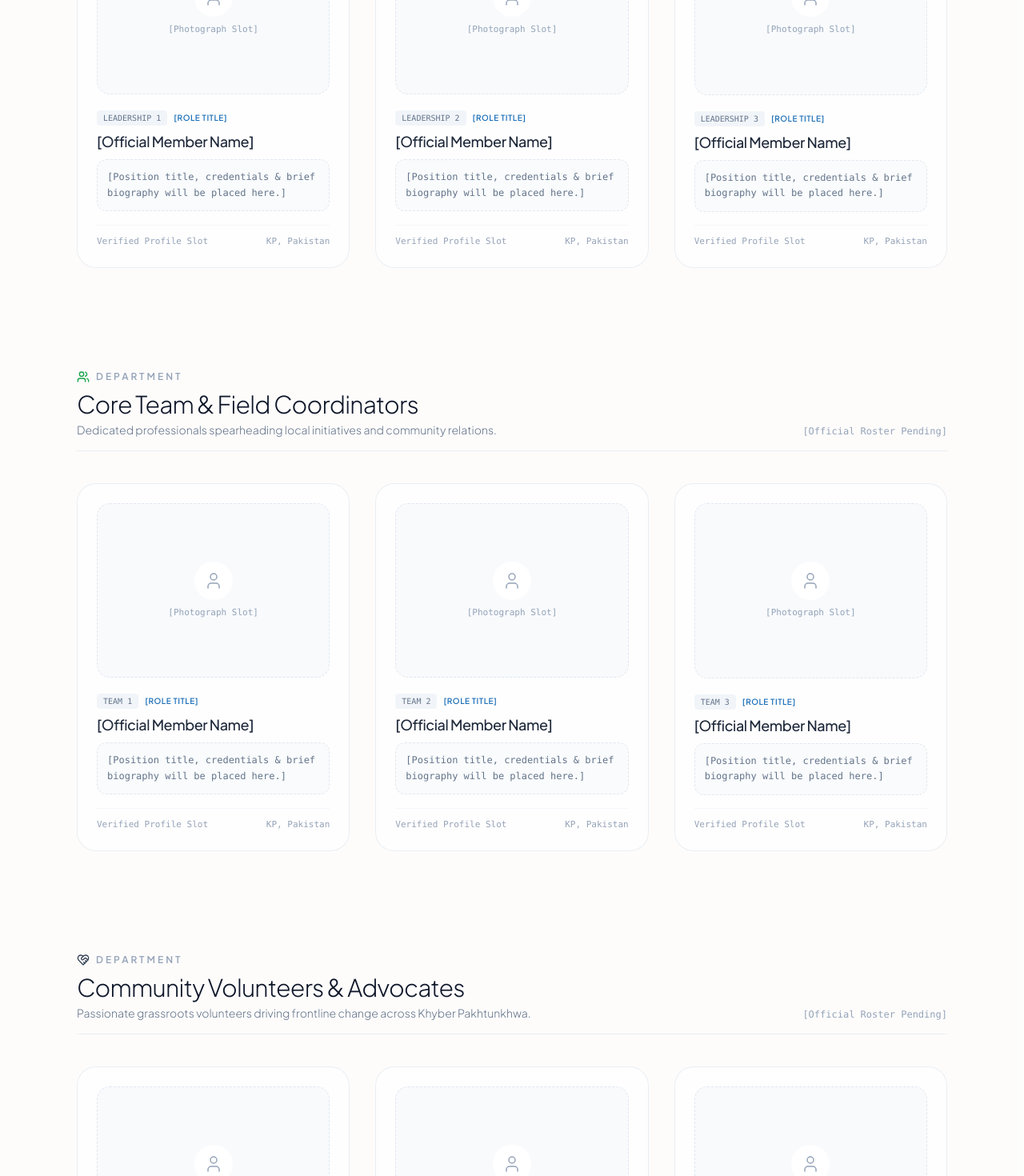
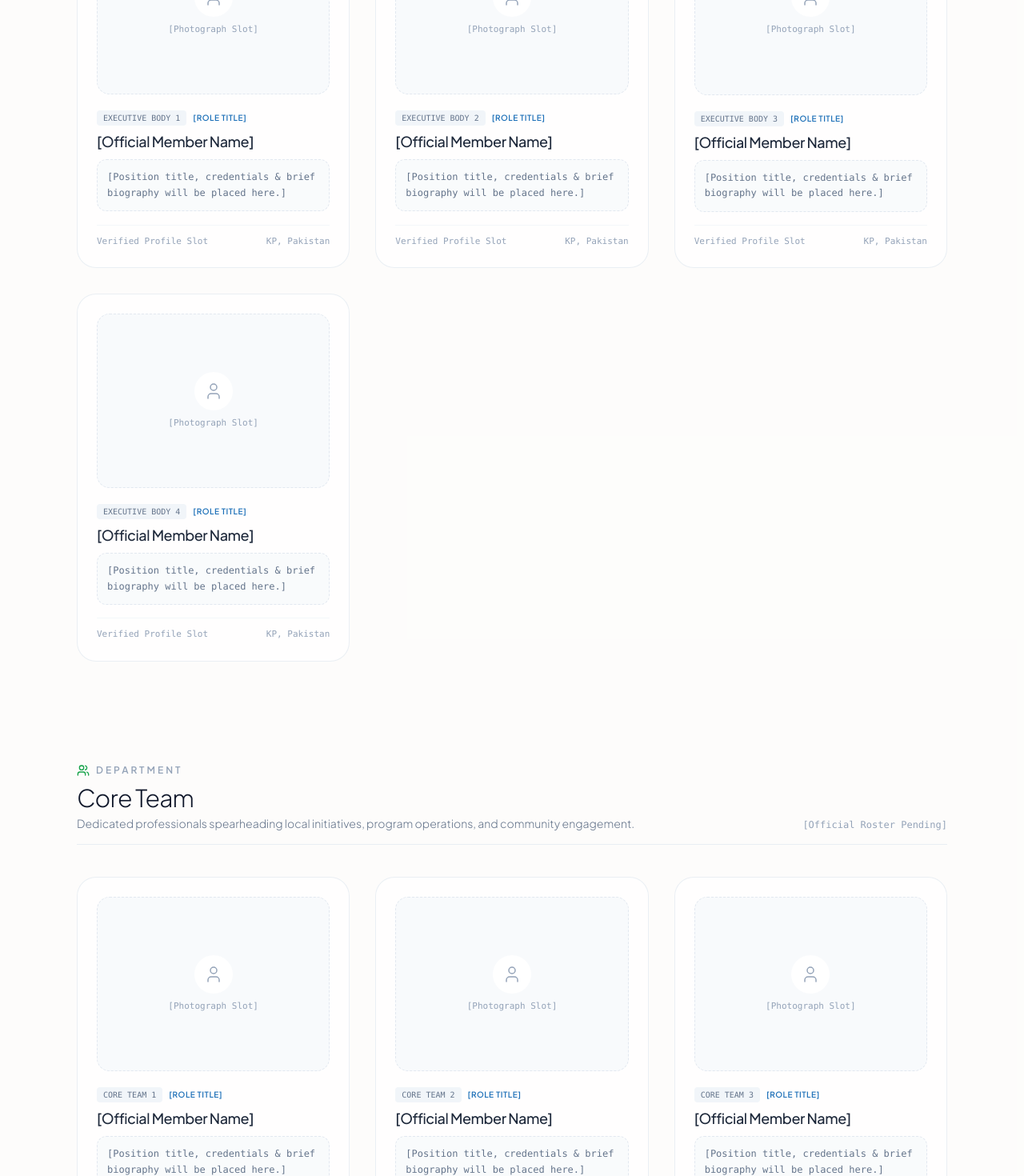
Before and after one commit to hafeezahmadyt/Hope-Together-WEB, a React (Vite) app: page /team in a window 1280 px wide. Shown: the part 980-2450 px from the top of the page at 80% size. Built offline with nearby package versions, Linux system fonts and the light colour scheme; a web font is replaced by a local one.

Commit message:
Restructure team into Executive Body and Core Team sections

```diff
--- a/src/data/mock/mockTeam.ts
+++ b/src/data/mock/mockTeam.ts
@@ -11,36 +11,38 @@ export const initialMockTeamMembers: AdminTeamMember[] = [
     facebookUrl: 'https://facebook.com',
     displayOrder: 1,
     isActive: true,
-    category: 'Leadership',
+    category: 'Executive Body',
   },
   {
     id: 'team-2',
-    name: 'Demo Program Coordinator',
-    position: 'Program Manager (Demo)',
-    bio: 'Coordinates grassroots community development, youth workshops, and field initiatives.',
-    email: 'programs@hopetogether.example',
+    name: 'Demo General Secretary',
+    position: 'General Secretary (Demo)',
+    bio: 'Coordinates executive governance, institutional compliance, and strategic board partnerships.',
+    email: 'secretary@hopetogether.example',
     linkedinUrl: 'https://linkedin.com',
     displayOrder: 2,
     isActive: true,
-    category: 'Leadership',
+    category: 'Executive Body',
   },
   {
     id: 'team-3',
-    name: 'Demo Field Officer',
+    name: 'Demo Program Manager',
+    position: 'Program Manager (Demo)',
+    bio: 'Manages grassroots development programs, community initiatives, and field project execution.',
+    email: 'programs@hopetogether.example',
+    linkedinUrl: 'https://linkedin.com',
+    displayOrder: 3,
+    isActive: true,
+    category: 'Core Team',
+  },
+  {
+    id: 'team-4',
+    name: 'Demo Field Liaison Officer',
     position: 'Community Liaison Officer (Demo)',
     bio: 'Facilitates direct community dialogues and localized educational sessions across regional clusters.',
     email: 'field.liaison@hopetogether.example',
-    displayOrder: 3,
-    isActive: true,
-    category: 'Team',
-  },
-  {
-    id: 'team-4',
-    name: 'Demo Youth Mentor',
-    position: 'Lead Volunteer Mentor (Demo)',
-    bio: 'Supports youth leadership circles and grassroots environmental tree-planting drives.',
     displayOrder: 4,
     isActive: true,
-    category: 'Volunteers',
+    category: 'Core Team',
   },
 ];
--- a/src/data/team.ts
+++ b/src/data/team.ts
@@ -19,21 +19,15 @@ export const teamMembersData: TeamMember[] = [
 
 export const teamCategories = [
   {
-    id: 'Leadership',
-    title: 'Leadership & Governance',
-    description: 'Executive committee and supervisory board providing strategic stewardship.',
-    placeholderCount: 3,
+    id: 'Executive Body',
+    title: 'Executive Body',
+    description: 'Executive committee and governing leadership providing strategic stewardship and organizational direction.',
+    placeholderCount: 4,
   },
   {
-    id: 'Team',
-    title: 'Core Team & Field Coordinators',
-    description: 'Dedicated professionals spearheading local initiatives and community relations.',
-    placeholderCount: 3,
-  },
-  {
-    id: 'Volunteers',
-    title: 'Community Volunteers & Advocates',
-    description: 'Passionate grassroots volunteers driving frontline change across Khyber Pakhtunkhwa.',
+    id: 'Core Team',
+    title: 'Core Team',
+    description: 'Dedicated professionals spearheading local initiatives, program operations, and community engagement.',
     placeholderCount: 4,
   },
 ];
--- a/src/pages/TeamPage.tsx
+++ b/src/pages/TeamPage.tsx
@@ -1,7 +1,7 @@
 import React from 'react';
 import { Link } from 'react-router-dom';
 import { motion } from 'framer-motion';
-import { ArrowRight, Shield, Users, HeartHandshake } from 'lucide-react';
+import { ArrowRight, Shield, Users } from 'lucide-react';
 import { SEO } from '../components/SEO';
 import { PageHero } from '../components/PageHero';
 import { TeamMemberCard } from '../components/TeamMemberCard';
@@ -29,18 +29,17 @@ export const TeamPage: React.FC = () => {
         <div className="max-w-3xl mx-auto px-6 text-center">
           <p className="text-base sm:text-lg text-slate-600 font-light leading-relaxed">
             Our collective strength lies in the integrity, empathy, and localized insight of our
-            leadership, field directors, and community volunteers across Khyber Pakhtunkhwa.
+            executive leadership and dedicated core team across Khyber Pakhtunkhwa.
           </p>
         </div>
       </section>
 
-      {/* Sections: Leadership, Team, Volunteers */}
+      {/* Sections: Executive Body & Core Team */}
       <div className="py-20 sm:py-28 bg-white/60 space-y-24 sm:space-y-32">
         {teamCategories.map((cat, idx) => {
-          const isLeadership = cat.id === 'Leadership';
-          const isTeam = cat.id === 'Team';
-          const Icon = isLeadership ? Shield : isTeam ? Users : HeartHandshake;
-          const accentColor = isLeadership ? 'text-[#1D70B8]' : isTeam ? 'text-[#16A34A]' : 'text-slate-700';
+          const isExecutive = cat.id === 'Executive Body' || cat.id === 'Leadership';
+          const Icon = isExecutive ? Shield : Users;
+          const accentColor = isExecutive ? 'text-[#1D70B8]' : 'text-[#16A34A]';
 
           return (
             <motion.section
--- a/src/pages/admin/AdminTeamPage.tsx
+++ b/src/pages/admin/AdminTeamPage.tsx
@@ -40,7 +40,7 @@ export const AdminTeamPage: React.FC = () => {
     name: '',
     position: '',
     bio: '',
-    category: 'Leadership' as 'Leadership' | 'Team' | 'Volunteers',
+    category: 'Executive Body' as 'Executive Body' | 'Core Team' | string,
     photoUrl: '',
     email: '',
     linkedinUrl: '',
@@ -78,7 +78,7 @@ export const AdminTeamPage: React.FC = () => {
       name: '',
       position: '',
       bio: '',
-      category: 'Leadership',
+      category: 'Executive Body',
       photoUrl: '',
       email: '',
       linkedinUrl: '',
@@ -208,9 +208,8 @@ export const AdminTeamPage: React.FC = () => {
         placeholder="Search by name, position, or email..."
         filterOptions={[
           { label: 'All Departments', value: 'All' },
-          { label: 'Leadership', value: 'Leadership' },
-          { label: 'Core Team', value: 'Team' },
-          { label: 'Volunteers', value: 'Volunteers' },
+          { label: 'Executive Body', value: 'Executive Body' },
+          { label: 'Core Team', value: 'Core Team' },
         ]}
         selectedFilter={categoryFilter}
         onFilterChange={setCategoryFilter}
@@ -401,14 +400,13 @@ export const AdminTeamPage: React.FC = () => {
                     onChange={(e) =>
                       setFormData({
                         ...formData,
-                        category: e.target.value as 'Leadership' | 'Team' | 'Volunteers',
+                        category: e.target.value as 'Executive Body' | 'Core Team',
                       })
                     }
                     className="w-full px-3.5 py-2.5 rounded-xl border border-slate-200 bg-slate-50/40 text-sm focus:outline-none focus:ring-2 focus:ring-[#1D70B8]"
                   >
-                    <option value="Leadership">Leadership & Governance</option>
-                    <option value="Team">Core Team & Field Staff</option>
-                    <option value="Volunteers">Community Volunteers</option>
+                    <option value="Executive Body">Executive Body</option>
+                    <option value="Core Team">Core Team</option>
                   </select>
                 </div>
 
--- a/src/types/admin.ts
+++ b/src/types/admin.ts
@@ -34,6 +34,8 @@ export interface AdminUser {
   role: 'super_admin' | 'editor';
 }
 
+export type AdminTeamCategory = 'Executive Body' | 'Core Team';
+
 export interface AdminTeamMember {
   id: string;
   name: string;
@@ -45,7 +47,7 @@ export interface AdminTeamMember {
   facebookUrl?: string;
   displayOrder: number;
   isActive: boolean;
-  category: 'Leadership' | 'Team' | 'Volunteers';
+  category: AdminTeamCategory | 'Leadership' | 'Team' | 'Volunteers' | string;
 }
 
 export interface AdminPartner {
--- a/src/types/index.ts
+++ b/src/types/index.ts
@@ -17,11 +17,13 @@ export interface Partner {
   websiteUrl?: string;
 }
 
+export type TeamCategory = 'Executive Body' | 'Core Team';
+
 export interface TeamMember {
   id: string;
   name: string;
   position: string;
-  category: 'Leadership' | 'Team' | 'Volunteers';
+  category: TeamCategory | 'Leadership' | 'Team' | 'Volunteers' | string;
   image?: string;
   bio?: string;
   socialLinks?: {
```
